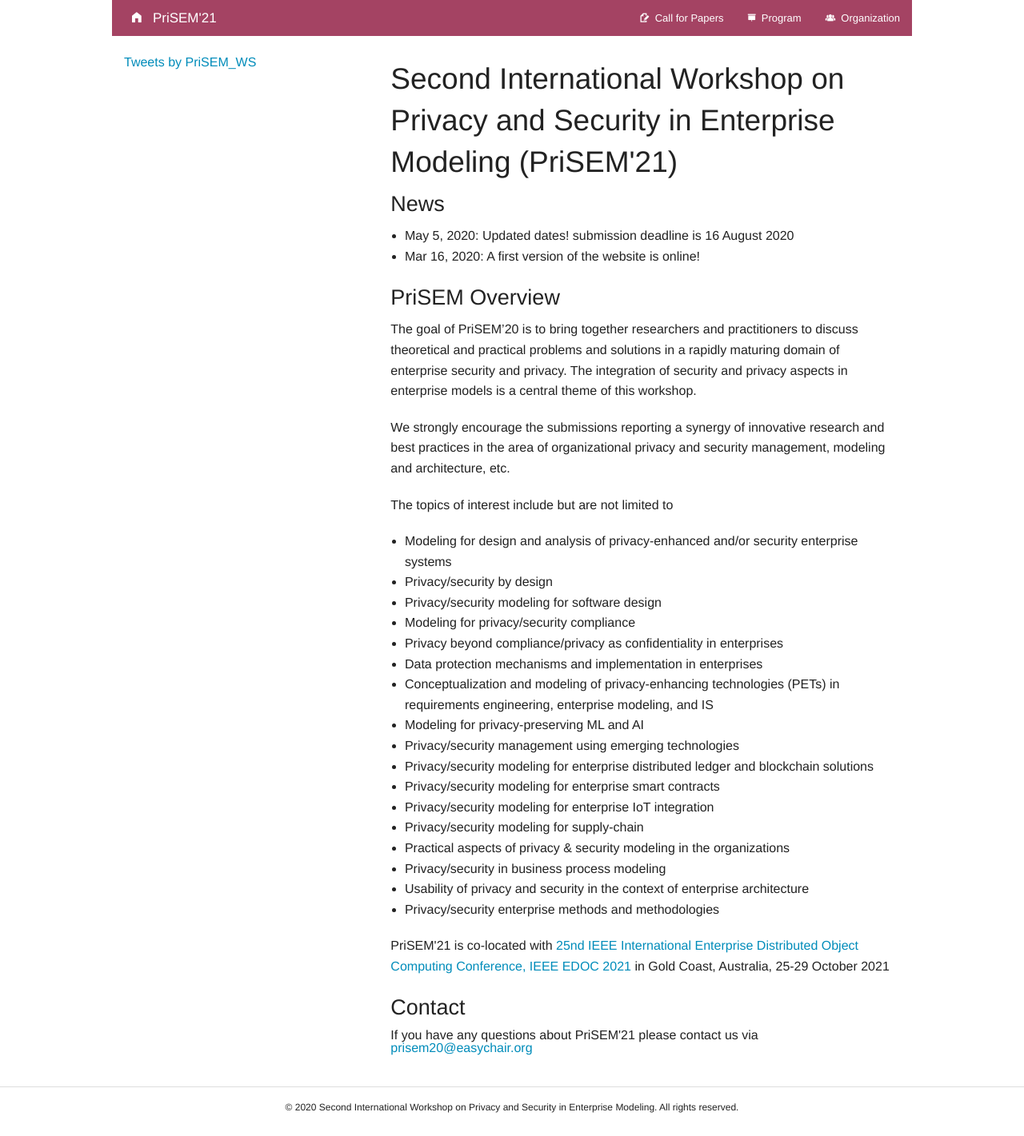
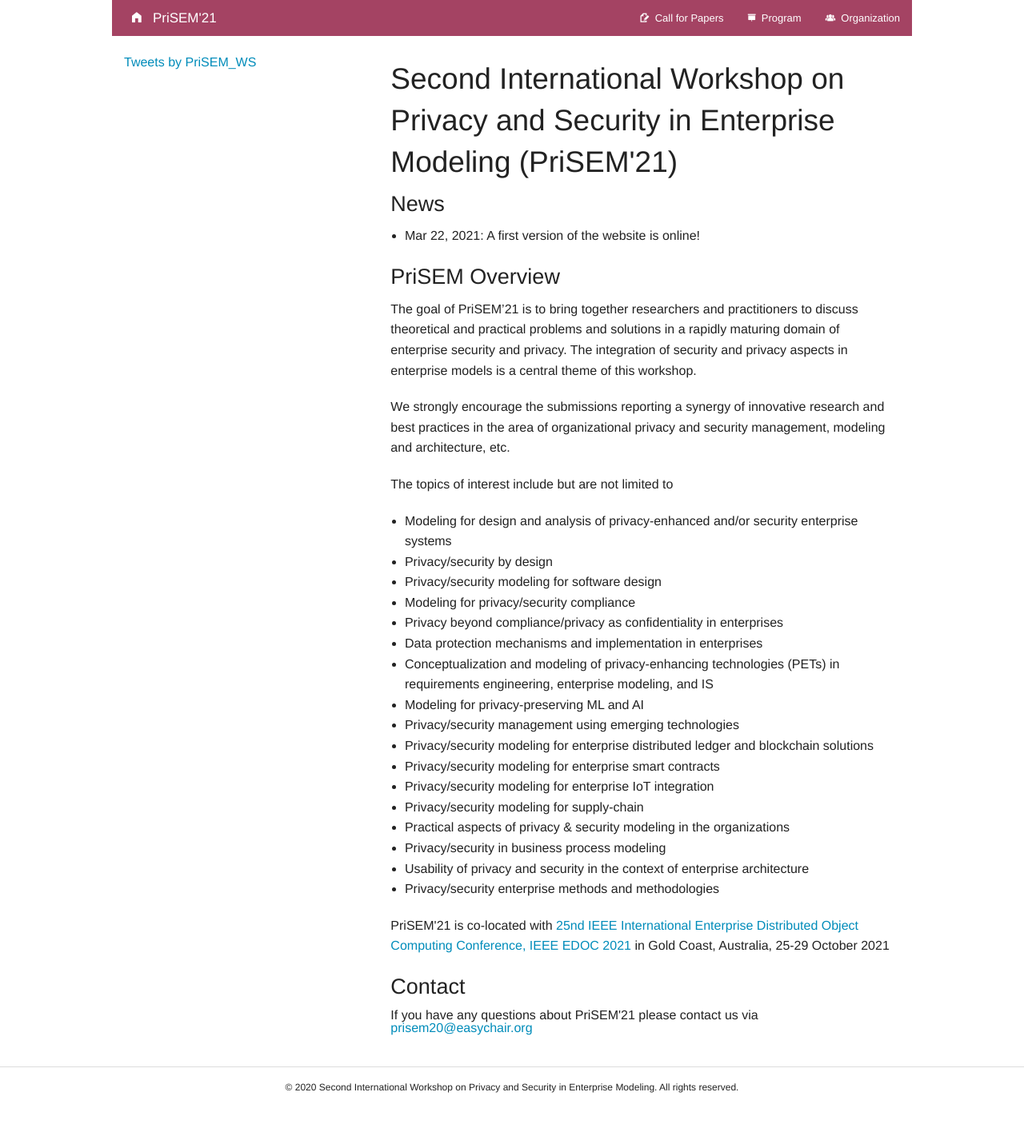
Before and after one commit to prisem-workshop/prisem-workshop.github.io, a Jekyll site: the page built from index.html, in a window 1280 px wide. Shown: the whole page at 80% size. Built offline with Jekyll 4.4.1, drawn with Linux system fonts in a browser that asks for light colours; comment, search, counter and statistics services are not loaded; after the commit the page ends 1396 px from its top, so only the background shows below that.

Commit message:
Update index.html

```diff
--- a/index.html
+++ b/index.html
@@ -6,16 +6,14 @@ layout: default
 
 <h3>News</h3>
 <ul>
-	<li>May 5, 2020: Updated dates! submission deadline is 16 August 2020 </li>
-	</li>
-	<li>Mar 16, 2020: A first version of the website is online!</li>
+	<li>Mar 22, 2021: A first version of the website is online!</li>
 	</li>
 </ul>
 
 <h3>PriSEM Overview</h3>
 
 <p>
-The goal of PriSEM’20 is to bring together researchers and practitioners to discuss theoretical and practical problems and solutions in a rapidly maturing domain of enterprise security and privacy. The integration of security and privacy aspects in enterprise models is a central theme of this workshop.
+The goal of PriSEM’21 is to bring together researchers and practitioners to discuss theoretical and practical problems and solutions in a rapidly maturing domain of enterprise security and privacy. The integration of security and privacy aspects in enterprise models is a central theme of this workshop.
 </p>
 <p>
 We strongly encourage the submissions reporting a synergy of innovative research and best practices in the area of organizational privacy and security management, modeling and architecture, etc.
```
